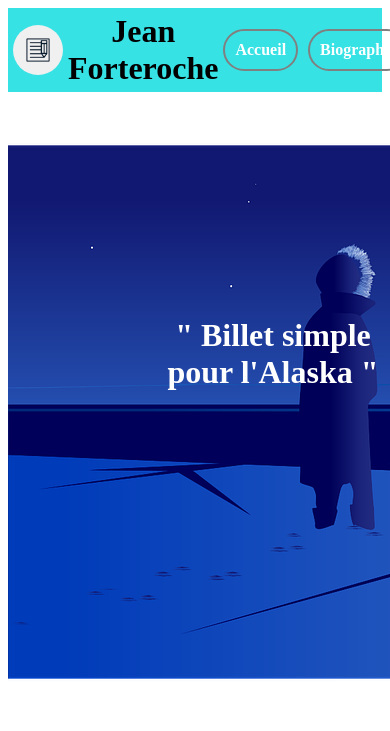
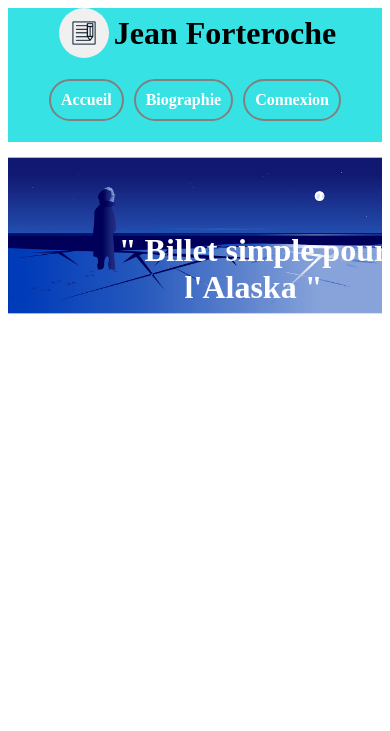
Before and after one commit to midus26/P4_Openclassroom, a PHP site: page / in a window 390 px wide; the page is wider, and only the part inside the window is pictured. Shown: the top 731 px of that part. Run offline with PHP 8.4, Linux system fonts and the light colour scheme; data that the repository does not hold is empty.

Commit message:
Responsive

```diff
--- a/View/frontend/IndexView.php
+++ b/View/frontend/IndexView.php
@@ -2,7 +2,7 @@
 	<?php $title = "Mon Blog"; ?>
 	<div id="Container">
 		<div id="Livre">
-			<img src="public/Image/Couverture_Alaska.png" alt="Couverture livre"/>
+			<img id="ImgCouverture" src="public/Image/Couverture_Alaska.png" alt="Couverture livre"/>
 			<h1 id="Titre">" Billet simple pour l'Alaska "</h1>
 
 			<?php
--- a/public/css/style.css
+++ b/public/css/style.css
@@ -63,6 +63,7 @@
 }
 #En-tete{
 	display : flex;
+	flex-wrap : wrap;
 	justify-content : space-between;
 	margin : auto;
 	background-color : #37e2e5;
@@ -89,6 +90,9 @@
 	height : 50px;
 	border-radius : 25px;
 	margin : auto 5px auto 5px;
+}
+#ImgCouverture{
+	max-width : 100%;
 }
 #Container{
 	display : flex;
@@ -244,3 +248,13 @@
 	border : solid 1px gray;
 	text-align : center;
 }
+@media all and (max-width : 1024px)
+{
+	#En-tete{
+		justify-content : center;
+	}
+	#Titre{
+		top :25%;
+		left : 30%;
+	}
+}
```
